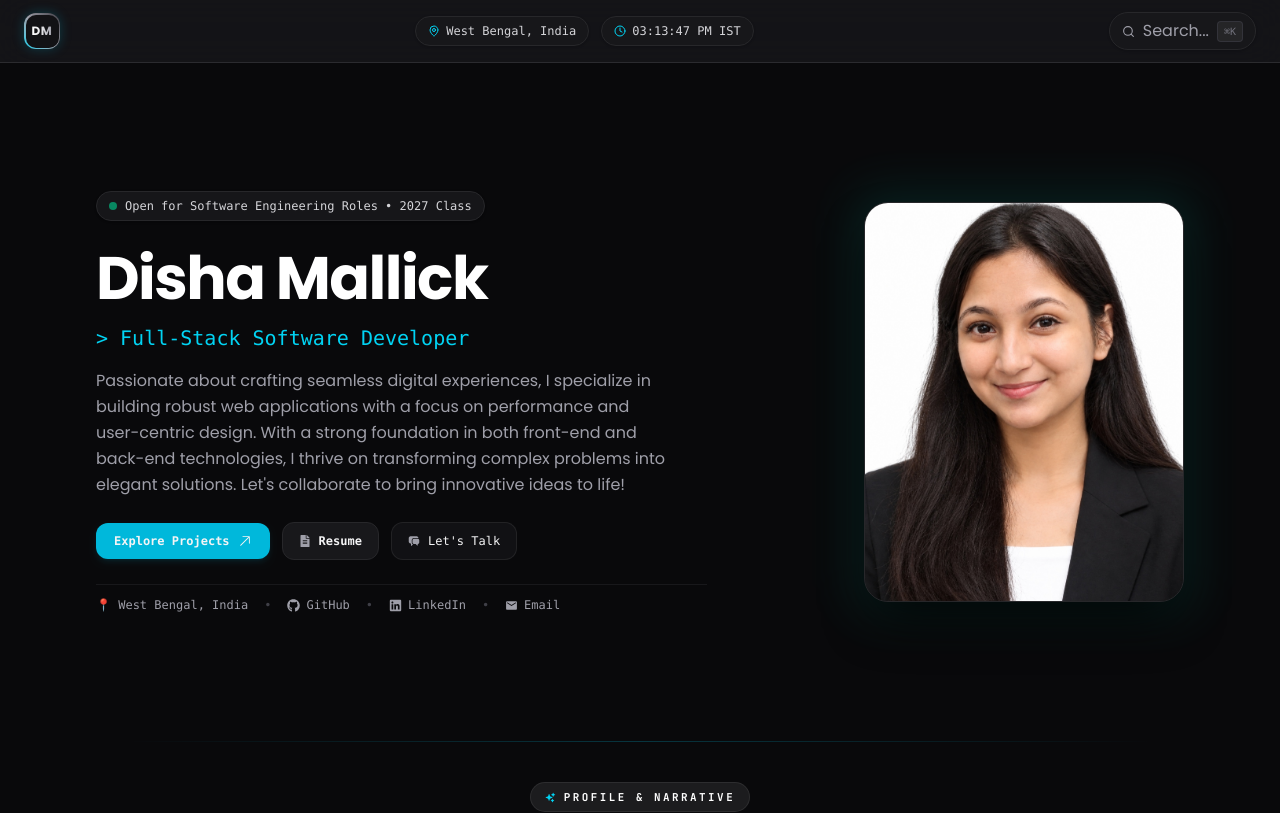
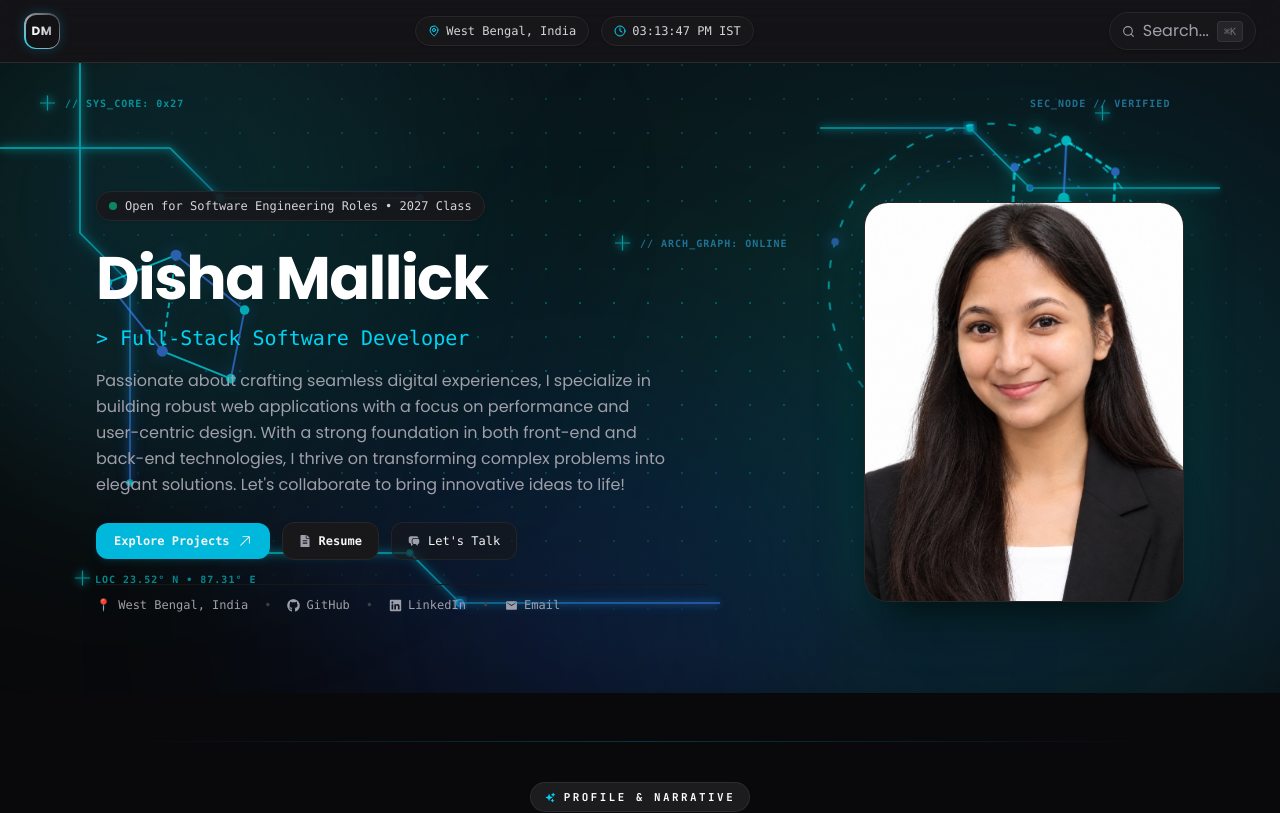
Before and after one commit to PDisha-01/Portfolio, a React (Vite) app in the folder Portfolio/: page / in a window 1280 px wide. Shown: the top 813 px of the page. Built offline with nearby package versions, Linux system fonts and the light colour scheme.

Commit message:
style(home): enhance visibility and vibrancy of neon blue and cyan computer graphics

```diff
--- a/Portfolio/src/components/TechGraphicsBackground.jsx
+++ b/Portfolio/src/components/TechGraphicsBackground.jsx
@@ -3,67 +3,71 @@ import { motion } from "framer-motion";
 export default function TechGraphicsBackground() {
   return (
     <div
-      className="absolute inset-0 pointer-events-none overflow-hidden -z-10 select-none"
+      className="absolute inset-0 pointer-events-none overflow-hidden z-0 select-none"
       aria-hidden="true"
     >
       {/* 1. Base Ambient Turquoise & Neon Blue Glow Auras */}
-      <div className="absolute -top-36 -left-32 w-[520px] h-[520px] rounded-full bg-teal-500/[0.08] blur-[140px]" />
-      <div className="absolute top-1/4 -right-24 w-[620px] h-[620px] rounded-full bg-cyan-500/[0.09] blur-[150px]" />
-      <div className="absolute top-1/2 left-1/4 w-[480px] h-[480px] rounded-full bg-blue-600/[0.06] blur-[140px]" />
+      <div className="absolute -top-32 -left-32 w-[540px] h-[540px] rounded-full bg-teal-500/[0.14] blur-[130px]" />
+      <div className="absolute top-1/4 -right-20 w-[650px] h-[650px] rounded-full bg-cyan-500/[0.16] blur-[140px]" />
+      <div className="absolute top-1/2 left-1/4 w-[500px] h-[500px] rounded-full bg-blue-600/[0.12] blur-[130px]" />
       <div
         className="absolute inset-0"
         style={{
           background:
-            "radial-gradient(ellipse at 65% 32%, rgba(20, 184, 166, 0.07) 0%, rgba(6, 182, 212, 0.05) 35%, rgba(59, 130, 246, 0.03) 65%, transparent 80%)",
+            "radial-gradient(ellipse at 65% 32%, rgba(20, 184, 166, 0.12) 0%, rgba(6, 182, 212, 0.08) 35%, rgba(59, 130, 246, 0.05) 65%, transparent 80%)",
         }}
       />
 
-      {/* 2. SVG Vector Computer Graphics (Neon Cyan & Neon Blue) */}
+      {/* 2. SVG Vector Computer Graphics (High-Visibility Neon Cyan & Neon Blue) */}
       <svg
-        className="w-full h-full absolute inset-0 opacity-25"
+        className="w-full h-full absolute inset-0 opacity-75"
         xmlns="http://www.w3.org/2000/svg"
       >
         <defs>
-          {/* Neon Glow Filters */}
-          <filter id="neon-cyan-glow" x="-30%" y="-30%" width="160%" height="160%">
-            <feGaussianBlur stdDeviation="3.5" result="glow" />
+          {/* Intense Neon Glow Filters */}
+          <filter id="neon-cyan-glow" x="-40%" y="-40%" width="180%" height="180%">
+            <feGaussianBlur stdDeviation="3" result="glow1" />
+            <feGaussianBlur stdDeviation="6" result="glow2" />
             <feMerge>
-              <feMergeNode in="glow" />
+              <feMergeNode in="glow2" />
+              <feMergeNode in="glow1" />
               <feMergeNode in="SourceGraphic" />
             </feMerge>
           </filter>
 
-          <filter id="neon-blue-glow" x="-30%" y="-30%" width="160%" height="160%">
-            <feGaussianBlur stdDeviation="4.5" result="glow" />
+          <filter id="neon-blue-glow" x="-40%" y="-40%" width="180%" height="180%">
+            <feGaussianBlur stdDeviation="3.5" result="glow1" />
+            <feGaussianBlur stdDeviation="7" result="glow2" />
             <feMerge>
-              <feMergeNode in="glow" />
+              <feMergeNode in="glow2" />
+              <feMergeNode in="glow1" />
               <feMergeNode in="SourceGraphic" />
             </feMerge>
           </filter>
 
-          {/* Gradients */}
+          {/* Vibrant Gradients */}
           <linearGradient id="neon-grad-cyan-blue" x1="0%" y1="0%" x2="100%" y2="100%">
-            <stop offset="0%" stopColor="#06b6d4" stopOpacity="0.85" />
-            <stop offset="50%" stopColor="#00f5ff" stopOpacity="0.75" />
-            <stop offset="100%" stopColor="#3b82f6" stopOpacity="0.85" />
+            <stop offset="0%" stopColor="#00f5ff" stopOpacity="1" />
+            <stop offset="60%" stopColor="#06b6d4" stopOpacity="0.9" />
+            <stop offset="100%" stopColor="#3b82f6" stopOpacity="1" />
           </linearGradient>
 
           <linearGradient id="neon-grad-blue-cyan" x1="100%" y1="0%" x2="0%" y2="100%">
-            <stop offset="0%" stopColor="#2563eb" stopOpacity="0.8" />
-            <stop offset="50%" stopColor="#3b82f6" stopOpacity="0.6" />
-            <stop offset="100%" stopColor="#06b6d4" stopOpacity="0.8" />
+            <stop offset="0%" stopColor="#2563eb" stopOpacity="1" />
+            <stop offset="50%" stopColor="#00f5ff" stopOpacity="0.9" />
+            <stop offset="100%" stopColor="#06b6d4" stopOpacity="1" />
           </linearGradient>
 
-          {/* Micro Tech Dot Grid Pattern */}
-          <pattern id="tech-dots" x="0" y="0" width="36" height="36" patternUnits="userSpaceOnUse">
-            <circle cx="2" cy="2" r="0.9" fill="#00f5ff" opacity="0.35" />
+          {/* Crisp Micro Tech Dot Grid Pattern */}
+          <pattern id="tech-dots" x="0" y="0" width="34" height="34" patternUnits="userSpaceOnUse">
+            <circle cx="2" cy="2" r="1.1" fill="#00f5ff" opacity="0.55" />
           </pattern>
 
-          {/* Vignette mask for the grid pattern so it softly fades out */}
+          {/* Mask for subtle dot grid spread */}
           <mask id="tech-grid-mask">
             <radialGradient id="grid-mask-grad" cx="50%" cy="38%" r="65%">
-              <stop offset="0%" stopColor="#fff" stopOpacity="0.65" />
-              <stop offset="55%" stopColor="#fff" stopOpacity="0.3" />
+              <stop offset="0%" stopColor="#fff" stopOpacity="0.85" />
+              <stop offset="60%" stopColor="#fff" stopOpacity="0.45" />
               <stop offset="100%" stopColor="#000" stopOpacity="0" />
             </radialGradient>
             <rect width="100%" height="100%" fill="url(#grid-mask-grad)" />
@@ -73,65 +77,65 @@ export default function TechGraphicsBackground() {
         {/* Dot Matrix Grid */}
         <rect width="100%" height="100%" fill="url(#tech-dots)" mask="url(#tech-grid-mask)" />
 
-        {/* Circuit Bus Lines (Left & Center) */}
-        <g stroke="url(#neon-grad-cyan-blue)" strokeWidth="1.2" fill="none" opacity="0.75">
+        {/* Circuit Bus Lines (Clearly Visible with Glowing Junctions) */}
+        <g stroke="url(#neon-grad-cyan-blue)" strokeWidth="1.6" fill="none" opacity="0.9">
           {/* Top Left Horizontal Circuit Trace */}
-          <path d="M 0,90 L 160,90 L 210,140 L 380,140" filter="url(#neon-cyan-glow)" />
-          <circle cx="210" cy="140" r="3" fill="#00f5ff" />
-          <circle cx="380" cy="140" r="2.5" fill="#3b82f6" />
+          <path d="M 0,85 L 170,85 L 220,135 L 420,135" filter="url(#neon-cyan-glow)" />
+          <circle cx="220" cy="135" r="3.5" fill="#00f5ff" filter="url(#neon-cyan-glow)" />
+          <circle cx="420" cy="135" r="3" fill="#3b82f6" />
 
           {/* Mid Left Vertical Bus Trace */}
-          <path d="M 90,0 L 90,160 L 140,210 L 140,380" filter="url(#neon-blue-glow)" />
-          <circle cx="140" cy="210" r="3" fill="#3b82f6" />
-          <circle cx="140" cy="380" r="2.5" fill="#00f5ff" />
+          <path d="M 80,0 L 80,170 L 130,220 L 130,420" filter="url(#neon-blue-glow)" />
+          <circle cx="130" cy="220" r="3.5" fill="#3b82f6" filter="url(#neon-blue-glow)" />
+          <circle cx="130" cy="420" r="3" fill="#00f5ff" />
 
           {/* Lower Center Diagonal Bus with Steps */}
-          <path d="M 280,480 L 420,480 L 470,530 L 680,530" filter="url(#neon-cyan-glow)" />
-          <circle cx="420" cy="480" r="2.5" fill="#00f5ff" />
-          <circle cx="470" cy="530" r="3" fill="#3b82f6" />
+          <path d="M 260,490 L 410,490 L 460,540 L 720,540" filter="url(#neon-cyan-glow)" />
+          <circle cx="410" cy="490" r="3" fill="#00f5ff" />
+          <circle cx="460" cy="540" r="3.5" fill="#3b82f6" filter="url(#neon-blue-glow)" />
         </g>
 
         {/* Right Area Circuit Connections (Near profile photo backdrop) */}
-        <g stroke="url(#neon-grad-blue-cyan)" strokeWidth="1.2" fill="none" opacity="0.7">
-          <path d="M 850,70 L 980,70 L 1040,130 L 1200,130" filter="url(#neon-cyan-glow)" />
-          <circle cx="980" cy="70" r="3" fill="#00f5ff" />
-          <circle cx="1040" cy="130" r="2.5" fill="#3b82f6" />
+        <g stroke="url(#neon-grad-blue-cyan)" strokeWidth="1.6" fill="none" opacity="0.85">
+          <path d="M 820,65 L 970,65 L 1030,125 L 1220,125" filter="url(#neon-cyan-glow)" />
+          <circle cx="970" cy="65" r="3.5" fill="#00f5ff" filter="url(#neon-cyan-glow)" />
+          <circle cx="1030" cy="125" r="3" fill="#3b82f6" />
 
-          <path d="M 1120,240 L 1020,340 L 940,340 L 900,380" filter="url(#neon-blue-glow)" />
-          <circle cx="1020" cy="340" r="2.5" fill="#3b82f6" />
-          <circle cx="900" cy="380" r="3" fill="#00f5ff" />
+          <path d="M 1150,220 L 1040,330 L 930,330 L 890,370" filter="url(#neon-blue-glow)" />
+          <circle cx="1040" cy="330" r="3" fill="#3b82f6" />
+          <circle cx="890" cy="370" r="3.5" fill="#00f5ff" filter="url(#neon-cyan-glow)" />
         </g>
 
         {/* Computer Graphics Tech Crosshairs & Vector Marks */}
-        <g stroke="#00f5ff" strokeWidth="1" opacity="0.55">
+        <g stroke="#00f5ff" strokeWidth="1.2" opacity="0.75" filter="url(#neon-cyan-glow)">
           {/* Top Left Crosshair */}
-          <path d="M 45,40 L 55,40 M 50,35 L 50,45" />
+          <path d="M 40,40 L 55,40 M 47.5,32.5 L 47.5,47.5" />
           {/* Top Right Crosshair */}
-          <path d="M 1100,50 L 1110,50 M 1105,45 L 1105,55" />
+          <path d="M 1095,50 L 1110,50 M 1102.5,42.5 L 1102.5,57.5" />
           {/* Center Crosshair */}
-          <path d="M 620,180 L 630,180 M 625,175 L 625,185" />
+          <path d="M 615,180 L 630,180 M 622.5,172.5 L 622.5,187.5" />
           {/* Bottom Left Crosshair */}
-          <path d="M 80,520 L 90,520 M 85,515 L 85,525" />
+          <path d="M 75,515 L 90,515 M 82.5,507.5 L 82.5,522.5" />
         </g>
 
         {/* Tech Monospace Data Glyph Watermarks */}
-        <g className="font-mono text-[9px] tracking-widest select-none pointer-events-none" opacity="0.45">
-          <text x="60" y="44" fill="#06b6d4">// SYS_CORE: 0x27</text>
-          <text x="635" y="184" fill="#3b82f6">// NODE_GRAPH: ACTIVE</text>
-          <text x="95" y="524" fill="#00f5ff">LAT 23.52° N • LON 87.31° E</text>
-          <text x="1045" y="45" fill="#06b6d4">SEC_PROTO // ENCRYPTED</text>
+        <g className="font-mono text-[10px] tracking-widest select-none pointer-events-none font-semibold" opacity="0.7">
+          <text x="65" y="44" fill="#00f5ff">// SYS_CORE: 0x27</text>
+          <text x="640" y="184" fill="#38bdf8">// ARCH_GRAPH: ONLINE</text>
+          <text x="95" y="520" fill="#00f5ff">LOC 23.52° N • 87.31° E</text>
+          <text x="1030" y="44" fill="#38bdf8">SEC_NODE // VERIFIED</text>
         </g>
       </svg>
 
       {/* 3. Floating 3D Wireframe Graphics & Rotating Neon Tech Rings */}
-      {/* Upper-Right Floating Tech Gyro Ring (Behind Photo Area) */}
-      <div className="absolute top-12 right-6 sm:right-16 md:right-28 w-80 h-80 sm:w-96 sm:h-96 pointer-events-none opacity-20">
+      {/* Upper-Right Floating Tech Gyro Ring (Clearly Visible behind photo area) */}
+      <div className="absolute top-8 right-4 sm:right-12 md:right-24 w-80 h-80 sm:w-96 sm:h-96 pointer-events-none opacity-60">
         <motion.div
           animate={{ rotate: 360 }}
-          transition={{ duration: 75, repeat: Infinity, ease: "linear" }}
+          transition={{ duration: 60, repeat: Infinity, ease: "linear" }}
           className="w-full h-full relative"
         >
-          {/* Outer Dashed Neon Ring */}
+          {/* Outer Dashed Neon Ring with Cyan Glow */}
           <svg className="w-full h-full" viewBox="0 0 400 400">
             <circle
               cx="200"
@@ -139,86 +143,86 @@ export default function TechGraphicsBackground() {
               r="170"
               fill="none"
               stroke="#00f5ff"
-              strokeWidth="1.2"
-              strokeDasharray="6 14"
-              className="opacity-70"
+              strokeWidth="1.8"
+              strokeDasharray="8 14"
+              className="drop-shadow-[0_0_8px_rgba(0,245,255,0.7)]"
             />
             {/* Inner Precision Ticks Ring */}
             <circle
               cx="200"
               cy="200"
-              r="140"
+              r="138"
               fill="none"
               stroke="#3b82f6"
-              strokeWidth="1"
-              strokeDasharray="2 10"
-              className="opacity-50"
+              strokeWidth="1.4"
+              strokeDasharray="3 9"
+              className="drop-shadow-[0_0_6px_rgba(59,130,246,0.6)]"
             />
-            {/* Cardinal Coordinate Points */}
-            <circle cx="200" cy="30" r="3" fill="#00f5ff" />
-            <circle cx="370" cy="200" r="3" fill="#3b82f6" />
-            <circle cx="200" cy="370" r="3" fill="#00f5ff" />
-            <circle cx="30" cy="200" r="3" fill="#3b82f6" />
+            {/* Cardinal Coordinate Neon Nodes */}
+            <circle cx="200" cy="30" r="4" fill="#00f5ff" className="drop-shadow-[0_0_8px_#00f5ff]" />
+            <circle cx="370" cy="200" r="4" fill="#3b82f6" className="drop-shadow-[0_0_8px_#3b82f6]" />
+            <circle cx="200" cy="370" r="4" fill="#00f5ff" className="drop-shadow-[0_0_8px_#00f5ff]" />
+            <circle cx="30" cy="200" r="4" fill="#3b82f6" className="drop-shadow-[0_0_8px_#3b82f6]" />
           </svg>
         </motion.div>
       </div>
 
-      {/* Isometric 3D Wireframe Cube (Top-Right Angle) */}
+      {/* Isometric 3D Wireframe Cube (Top-Right Floating Graphic) */}
       <motion.div
         animate={{
-          y: [0, -10, 0],
-          rotate: [0, 3, 0],
+          y: [0, -12, 0],
+          rotate: [0, 4, 0],
         }}
-        transition={{ duration: 10, repeat: Infinity, ease: "easeInOut" }}
-        className="absolute top-20 right-8 sm:right-24 md:right-40 w-32 h-32 pointer-events-none opacity-25"
+        transition={{ duration: 9, repeat: Infinity, ease: "easeInOut" }}
+        className="absolute top-16 right-6 sm:right-20 md:right-36 w-36 h-36 pointer-events-none opacity-70"
       >
-        <svg viewBox="0 0 100 100" className="w-full h-full">
+        <svg viewBox="0 0 100 100" className="w-full h-full drop-shadow-[0_0_10px_rgba(0,245,255,0.5)]">
           {/* Isometric Cube Edges */}
           <polygon
             points="50,15 85,35 85,75 50,95 15,75 15,35"
             fill="none"
             stroke="#00f5ff"
-            strokeWidth="1.2"
-            strokeDasharray="4 3"
+            strokeWidth="1.8"
+            strokeDasharray="5 3"
           />
           {/* Inner 3D Spoke Lines */}
-          <line x1="50" y1="55" x2="50" y2="15" stroke="#3b82f6" strokeWidth="1" />
-          <line x1="50" y1="55" x2="85" y2="75" stroke="#00f5ff" strokeWidth="1" />
-          <line x1="50" y1="55" x2="15" y2="75" stroke="#3b82f6" strokeWidth="1" />
+          <line x1="50" y1="55" x2="50" y2="15" stroke="#3b82f6" strokeWidth="1.6" />
+          <line x1="50" y1="55" x2="85" y2="75" stroke="#00f5ff" strokeWidth="1.6" />
+          <line x1="50" y1="55" x2="15" y2="75" stroke="#3b82f6" strokeWidth="1.6" />
           {/* Glowing Vertices */}
-          <circle cx="50" cy="15" r="2.5" fill="#00f5ff" />
-          <circle cx="85" cy="35" r="2" fill="#3b82f6" />
-          <circle cx="85" cy="75" r="2" fill="#00f5ff" />
-          <circle cx="50" cy="95" r="2.5" fill="#3b82f6" />
-          <circle cx="15" cy="75" r="2" fill="#00f5ff" />
-          <circle cx="15" cy="35" r="2" fill="#3b82f6" />
-          <circle cx="50" cy="55" r="3" fill="#00f5ff" />
+          <circle cx="50" cy="15" r="3.5" fill="#00f5ff" />
+          <circle cx="85" cy="35" r="3" fill="#3b82f6" />
+          <circle cx="85" cy="75" r="3" fill="#00f5ff" />
+          <circle cx="50" cy="95" r="3.5" fill="#3b82f6" />
+          <circle cx="15" cy="75" r="3" fill="#00f5ff" />
+          <circle cx="15" cy="35" r="3" fill="#3b82f6" />
+          <circle cx="50" cy="55" r="4" fill="#00f5ff" />
         </svg>
       </motion.div>
 
-      {/* Floating Network Node Constellation (Mid-Left Angle) */}
+      {/* Floating Network Node Constellation (Mid-Left Graphic) */}
       <motion.div
         animate={{
-          y: [0, 8, 0],
+          y: [0, 10, 0],
         }}
-        transition={{ duration: 12, repeat: Infinity, ease: "easeInOut" }}
-        className="absolute top-44 left-4 sm:left-12 md:left-24 w-44 h-44 pointer-events-none opacity-20"
+        transition={{ duration: 11, repeat: Infinity, ease: "easeInOut" }}
+        className="absolute top-40 left-4 sm:left-10 md:left-20 w-48 h-48 pointer-events-none opacity-65"
       >
-        <svg viewBox="0 0 140 140" className="w-full h-full">
+        <svg viewBox="0 0 140 140" className="w-full h-full drop-shadow-[0_0_8px_rgba(59,130,246,0.5)]">
           {/* Interconnecting Neon Nodes */}
-          <line x1="20" y1="40" x2="70" y2="20" stroke="#00f5ff" strokeWidth="1" />
-          <line x1="70" y1="20" x2="120" y2="60" stroke="#3b82f6" strokeWidth="1" />
-          <line x1="70" y1="20" x2="60" y2="90" stroke="#00f5ff" strokeWidth="1" strokeDasharray="3 3" />
-          <line x1="20" y1="40" x2="60" y2="90" stroke="#3b82f6" strokeWidth="1" />
-          <line x1="60" y1="90" x2="110" y2="110" stroke="#00f5ff" strokeWidth="1" />
-          <line x1="120" y1="60" x2="110" y2="110" stroke="#3b82f6" strokeWidth="1" />
+          <line x1="20" y1="40" x2="70" y2="20" stroke="#00f5ff" strokeWidth="1.4" />
+          <line x1="70" y1="20" x2="120" y2="60" stroke="#3b82f6" strokeWidth="1.4" />
+          <line x1="70" y1="20" x2="60" y2="90" stroke="#00f5ff" strokeWidth="1.4" strokeDasharray="4 3" />
+          <line x1="20" y1="40" x2="60" y2="90" stroke="#3b82f6" strokeWidth="1.4" />
+          <line x1="60" y1="90" x2="110" y2="110" stroke="#00f5ff" strokeWidth="1.4" />
+          <line x1="120" y1="60" x2="110" y2="110" stroke="#3b82f6" strokeWidth="1.4" />
 
           {/* Node Points */}
-          <circle cx="20" cy="40" r="2.5" fill="#00f5ff" />
-          <circle cx="70" cy="20" r="3" fill="#3b82f6" />
-          <circle cx="120" cy="60" r="2.5" fill="#00f5ff" />
-          <circle cx="60" cy="90" r="3" fill="#3b82f6" />
-          <circle cx="110" cy="110" r="2" fill="#00f5ff" />
+          <circle cx="20" cy="40" r="3.5" fill="#00f5ff" />
+          <circle cx="70" cy="20" r="4" fill="#3b82f6" />
+          <circle cx="120" cy="60" r="3.5" fill="#00f5ff" />
+          <circle cx="60" cy="90" r="4" fill="#3b82f6" />
+          <circle cx="110" cy="110" r="3.5" fill="#00f5ff" />
         </svg>
       </motion.div>
     </div>
--- a/Portfolio/src/pages/Home.jsx
+++ b/Portfolio/src/pages/Home.jsx
@@ -10,11 +10,11 @@ import TechGraphicsBackground from "../components/TechGraphicsBackground";
 function Home() {
   return (
     <>
-      <section id="home" className="relative overflow-hidden">
-        {/* Computer Graphics with Neon Blue & Cyan Low-Opacity Effects */}
+      <section id="home" className="relative isolate overflow-hidden">
+        {/* Computer Graphics with Neon Blue & Cyan Visible Effects */}
         <TechGraphicsBackground />
 
-        <div className="relative pt-24 pb-14 md:pt-32 md:pb-20 px-5 sm:px-8 max-w-6xl mx-auto">
+        <div className="relative z-10 pt-24 pb-14 md:pt-32 md:pb-20 px-5 sm:px-8 max-w-6xl mx-auto">
           <div className="grid grid-cols-1 lg:grid-cols-12 gap-10 lg:gap-14 items-center">
             {/* Left Column: Bio & Core Info (7 Cols) */}
             <motion.div
```
